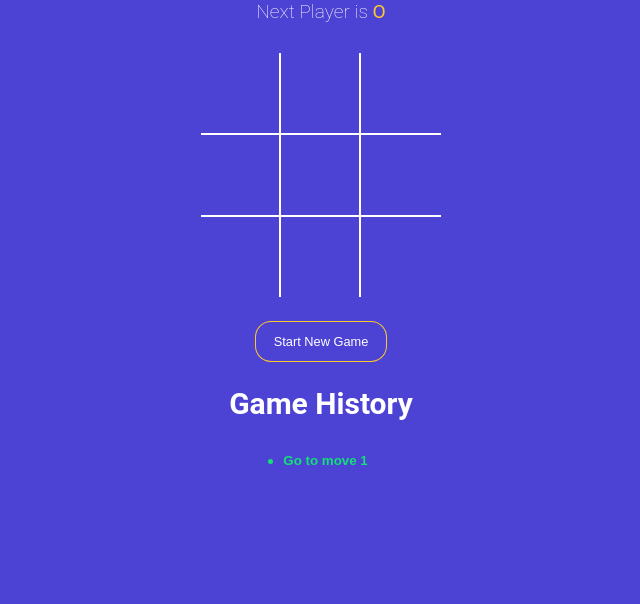
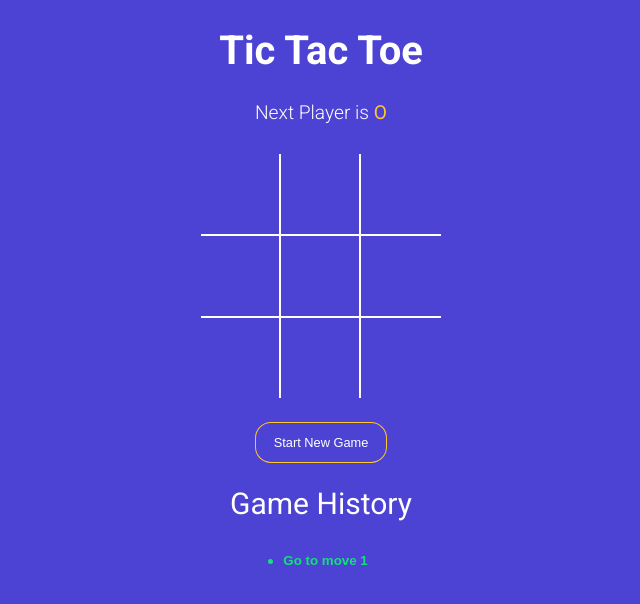
Before and after one commit to FaizaanAnche/TicTacToe, a React (Vite) app: page / in a window 1280 px wide. Shown: the top 604 px of the page, without its empty margins (319-959 px from the left). Built offline with nearby package versions, Linux system fonts and the light colour scheme.

Commit message:
Corrected Styling

```diff
--- a/index.html
+++ b/index.html
@@ -2,9 +2,13 @@
 <html lang="en">
   <head>
     <meta charset="UTF-8" />
-    <link rel="icon" type="image/svg+xml" href="/vite.svg" />
     <meta name="viewport" content="width=device-width, initial-scale=1.0" />
-    <title>Tic Tac Toe</title>
+    <meta http-equiv="X-UA-Compatible" content="ie=edge" />
+    <link
+      href="https://fonts.googleapis.com/css?family=Roboto:300,400,700&display=swap"
+      rel="stylesheet"
+    />
+    <title>TIC TAC TOE</title>
   </head>
   <body>
     <div id="root"></div>
--- a/src/App.jsx
+++ b/src/App.jsx
@@ -59,6 +59,7 @@ function App() {
 
   return (
     <div className="app">
+      <h1>Tic Tac Toe</h1>
       <StatusMessage winner={winner} gameBoard={gameBoard} />
       <Board
         squares={gameBoard.squares}
@@ -72,7 +73,7 @@ function App() {
       >
         Start New Game
       </button>
-      <h2>Game History</h2>
+      <h2 style={{ fontWeight: 'normal' }}>Game History</h2>
       <History history={history} moveTo={moveTo} currentMove={currentMove} />
     </div>
   );
```
